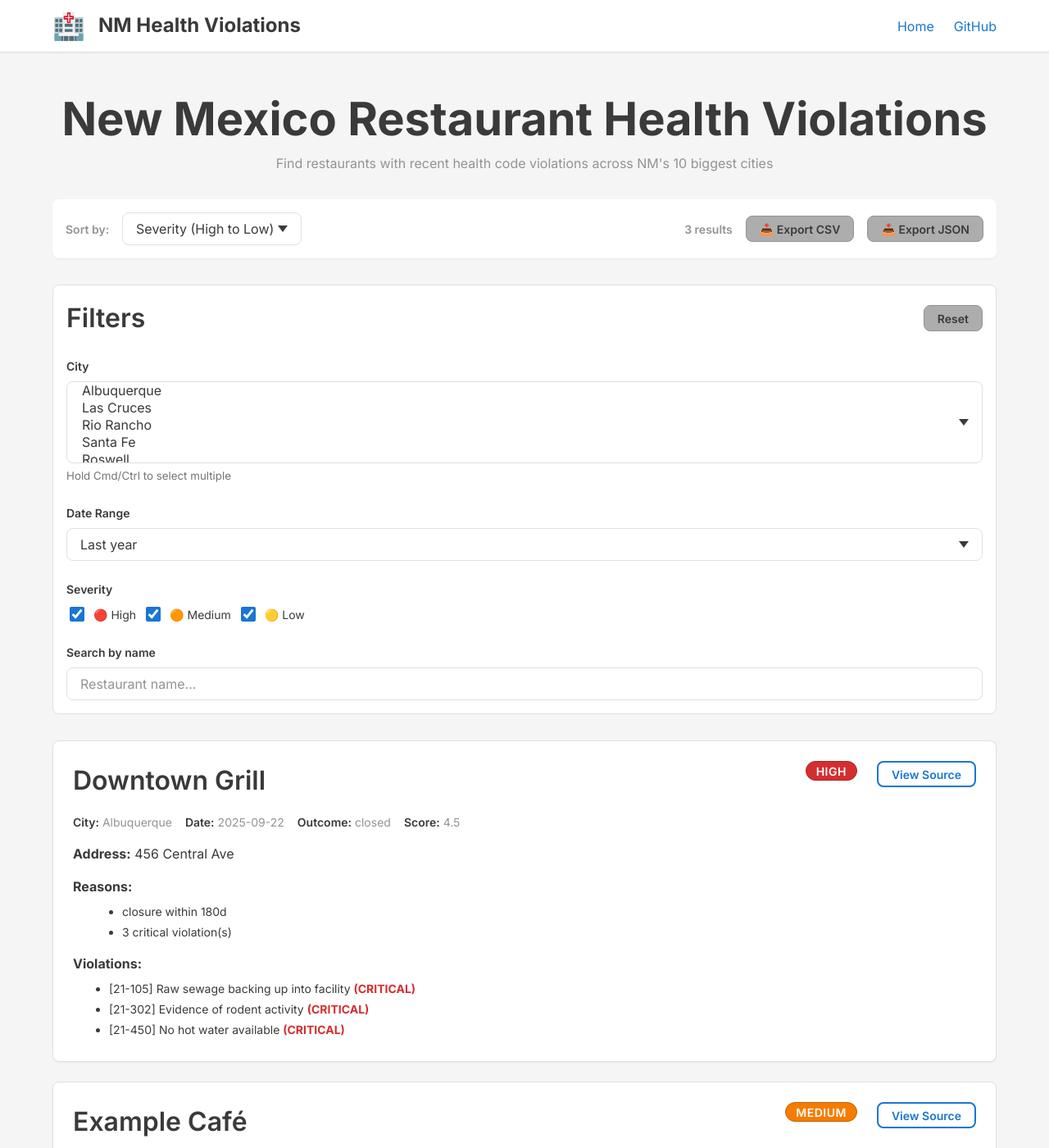
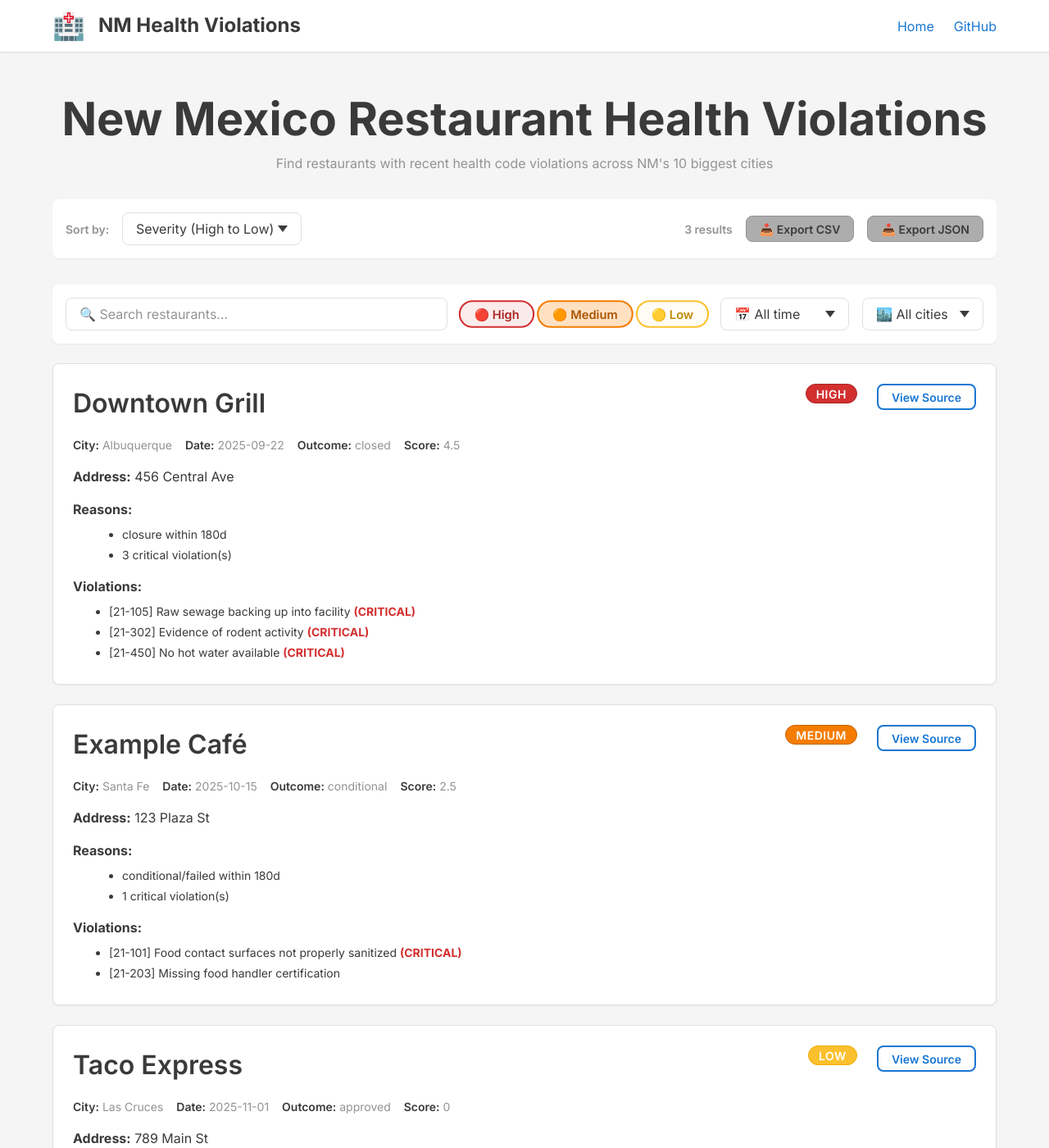
Before and after one commit to aindaco1/restaurant-locations, a Jekyll site: the page built from index.html, in a window 1280 px wide and 1400 px high. Shown: the whole window at 82% size. Built offline with Jekyll 4.4.1, drawn with Linux system fonts in a browser that asks for light colours.

Commit message:
Redesign filters with UX best practices: compact inline bar, visual pills, immediate feedback

```diff
--- a/_includes/filter-controls.html
+++ b/_includes/filter-controls.html
@@ -1,77 +1,87 @@
-<div class="filter-panel" x-data="filterControls()">
-  <div class="filter-panel__header">
-    <h3>Filters</h3>
-    <button
-      @click="resetFilters"
-      class="btn btn--small btn--secondary"
-      aria-label="Reset all filters">
-      Reset
-    </button>
-  </div>
+<!-- Compact inline filter bar -->
+<div class="filter-bar" x-data="filterControls()">
+  <div class="filter-bar__controls">
+    <!-- Search (primary action) -->
+    <div class="filter-bar__item filter-bar__item--search">
+      <input
+        type="text"
+        id="search-input"
+        class="input"
+        placeholder="🔍 Search restaurants..."
+        x-model="searchQuery"
+        @input="applyFilters"
+        aria-label="Search restaurants by name">
+    </div>
 
-  <!-- City Filter -->
-  <div class="filter-panel__group">
-    <label class="filter-panel__label">City</label>
-    <select
-      x-model="selectedCities"
-      @change="applyFilters"
-      class="select"
-      multiple
-      size="4"
-      style="height: auto; min-height: 100px;"
-      aria-label="Select cities">
-      <template x-for="city in cities" :key="city">
-        <option :value="city" x-text="city"></option>
-      </template>
-    </select>
-    <small style="display: block; margin-top: 4px; color: #757575;">Hold Cmd/Ctrl to select multiple</small>
-  </div>
+    <!-- Severity pills (visual, immediate) -->
+    <div class="filter-bar__item">
+      <div class="severity-pills">
+        <button
+          @click="toggleSeverity('high')"
+          :class="{ 'active': selectedSeverity.includes('high') }"
+          class="severity-pill severity-pill--high"
+          aria-label="Filter by high severity">
+          🔴 High
+        </button>
+        <button
+          @click="toggleSeverity('medium')"
+          :class="{ 'active': selectedSeverity.includes('medium') }"
+          class="severity-pill severity-pill--medium"
+          aria-label="Filter by medium severity">
+          🟠 Medium
+        </button>
+        <button
+          @click="toggleSeverity('low')"
+          :class="{ 'active': selectedSeverity.includes('low') }"
+          class="severity-pill severity-pill--low"
+          aria-label="Filter by low severity">
+          🟡 Low
+        </button>
+      </div>
+    </div>
 
-  <!-- Date Range Filter -->
-  <div class="filter-panel__group">
-    <label class="filter-panel__label">Date Range</label>
-    <select
-      x-model="dateRange"
-      @change="applyFilters"
-      class="select"
-      aria-label="Select date range">
-      <option value="30">Last 30 days</option>
-      <option value="90">Last 90 days</option>
-      <option value="180">Last 6 months</option>
-      <option value="365">Last year</option>
-      <option value="all">All time</option>
-    </select>
-  </div>
+    <!-- Date dropdown (compact) -->
+    <div class="filter-bar__item">
+      <select
+        x-model="dateRange"
+        @change="applyFilters"
+        class="select select--compact"
+        aria-label="Select date range">
+        <option value="all">📅 All time</option>
+        <option value="30">Last 30 days</option>
+        <option value="90">Last 90 days</option>
+        <option value="180">Last 6 months</option>
+        <option value="365">Last year</option>
+      </select>
+    </div>
 
-  <!-- Severity Filter -->
-  <div class="filter-panel__group">
-    <label class="filter-panel__label">Severity</label>
-    <div class="filter-panel__controls" style="display: flex; gap: 8px; flex-wrap: wrap;">
-      <label class="checkbox">
-        <input type="checkbox" value="high" x-model="selectedSeverity" @change="applyFilters">
-        <span class="checkbox__label">🔴 High</span>
-      </label>
-      <label class="checkbox">
-        <input type="checkbox" value="medium" x-model="selectedSeverity" @change="applyFilters">
-        <span class="checkbox__label">🟠 Medium</span>
-      </label>
-      <label class="checkbox">
-        <input type="checkbox" value="low" x-model="selectedSeverity" @change="applyFilters">
-        <span class="checkbox__label">🟡 Low</span>
-      </label>
+    <!-- City dropdown (compact) -->
+    <div class="filter-bar__item">
+      <select
+        x-model="cityFilter"
+        @change="handleCityFilter"
+        class="select select--compact"
+        aria-label="Filter by city">
+        <option value="">🏙️ All cities</option>
+        <template x-for="city in cities" :key="city">
+          <option :value="city" x-text="city"></option>
+        </template>
+      </select>
+    </div>
+
+    <!-- Active filters badge -->
+    <div class="filter-bar__item" x-show="activeFilterCount > 0">
+      <span class="filter-badge" x-text="`${activeFilterCount} active`"></span>
+    </div>
+
+    <!-- Reset button (only show when filters applied) -->
+    <div class="filter-bar__item" x-show="activeFilterCount > 0">
+      <button
+        @click="resetFilters"
+        class="btn btn--small btn--secondary"
+        aria-label="Reset all filters">
+        ✕ Clear
+      </button>
     </div>
   </div>
-
-  <!-- Search -->
-  <div class="filter-panel__group">
-    <label class="filter-panel__label" for="search-input">Search by name</label>
-    <input
-      type="text"
-      id="search-input"
-      class="input"
-      placeholder="Restaurant name..."
-      x-model="searchQuery"
-      @input="applyFilters"
-      aria-label="Search restaurants by name">
-  </div>
 </div>
--- a/assets/js/app.js
+++ b/assets/js/app.js
@@ -155,29 +155,54 @@ document.addEventListener('alpine:init', () => {
       'Carlsbad',
       'Alamogordo'
     ],
-    selectedCities: [],
-    dateRange: '365',
+    cityFilter: '', // Single city filter (empty = all)
+    dateRange: 'all',
     selectedSeverity: [],
     searchQuery: '',
 
     init() {
-      // Initialize with all cities selected
-      this.selectedCities = [...this.cities];
+      // Start with all severity levels selected
       this.selectedSeverity = ['high', 'medium', 'low'];
     },
 
+    get activeFilterCount() {
+      let count = 0;
+      if (this.cityFilter !== '') count++;
+      if (this.dateRange !== 'all') count++;
+      if (this.selectedSeverity.length < 3) count++;
+      if (this.searchQuery.trim() !== '') count++;
+      return count;
+    },
+
+    toggleSeverity(level) {
+      const index = this.selectedSeverity.indexOf(level);
+      if (index > -1) {
+        this.selectedSeverity.splice(index, 1);
+      } else {
+        this.selectedSeverity.push(level);
+      }
+      this.applyFilters();
+    },
+
+    handleCityFilter() {
+      this.applyFilters();
+    },
+
     resetFilters() {
-      this.selectedCities = [...this.cities];
-      this.dateRange = '365';
+      this.cityFilter = '';
+      this.dateRange = 'all';
       this.selectedSeverity = ['high', 'medium', 'low'];
       this.searchQuery = '';
       this.applyFilters();
     },
 
     applyFilters() {
+      // Build cities array based on filter
+      const cities = this.cityFilter === '' ? this.cities : [this.cityFilter];
+
       // Update the global store
       Alpine.store('violations').filterViolations({
-        cities: this.selectedCities,
+        cities: cities,
         dateRange: this.dateRange,
         severity: this.selectedSeverity,
         search: this.searchQuery
--- a/assets/partials/_components.scss
+++ b/assets/partials/_components.scss
@@ -168,45 +168,105 @@ a {
   }
 }
 
-// ===== Filter Panel =====
+// ===== Filter Bar (Compact Inline) =====
 
-.filter-panel {
-  @include panel-frame;
-  margin-bottom: $space--xl;
-
-  &__header {
-    display: flex;
-    align-items: center;
-    justify-content: space-between;
-    margin-bottom: $space--lg;
-
-    h3 {
-      @include heading-3;
-      margin: 0;
-    }
-  }
-
-  &__group {
-    margin-bottom: $space--lg;
-
-    &:last-child {
-      margin-bottom: 0;
-    }
-  }
-
-  &__label {
-    display: block;
-    margin-bottom: $space--sm;
-    font-size: $body-small--size;
-    font-weight: $weight--semibold;
-    color: $text--default;
-  }
+.filter-bar {
+  margin-bottom: $space--lg;
+  padding: $space--md;
+  background: $color--white;
+  border-radius: $radius--md;
+  box-shadow: $shadow--sm;
 
   &__controls {
     display: flex;
     flex-wrap: wrap;
-    gap: $space--sm;
+    gap: $space--md;
+    align-items: center;
   }
+
+  &__item {
+    &--search {
+      flex: 1;
+      min-width: 200px;
+
+      @include sm {
+        flex: 1 1 100%;
+      }
+    }
+  }
+}
+
+// ===== Severity Pills =====
+
+.severity-pills {
+  display: flex;
+  gap: $space--sm;
+}
+
+.severity-pill {
+  @include btn-reset;
+  display: inline-flex;
+  align-items: center;
+  justify-content: center;
+  height: $size--unit * 4;
+  padding: 0 $space--md;
+  background: $color--background;
+  border: 2px solid transparent;
+  border-radius: $radius--full;
+  font-size: $body-small--size;
+  font-weight: $weight--semibold;
+  transition: all $transition--fast;
+  opacity: 0.5;
+
+  &:hover {
+    opacity: 0.7;
+  }
+
+  &.active {
+    opacity: 1;
+    transform: scale(1.05);
+  }
+
+  &--high.active {
+    background: lighten($color--danger, 45%);
+    border-color: $color--danger;
+    color: darken($color--danger, 10%);
+  }
+
+  &--medium.active {
+    background: lighten($color--warning, 40%);
+    border-color: $color--warning;
+    color: darken($color--warning, 15%);
+  }
+
+  &--low.active {
+    background: lighten($color--caution, 40%);
+    border-color: $color--caution;
+    color: darken($color--caution, 20%);
+  }
+}
+
+// ===== Filter Badge =====
+
+.filter-badge {
+  display: inline-flex;
+  align-items: center;
+  height: $size--unit * 4;
+  padding: 0 $space--md;
+  background: $color--primary;
+  color: $text--inverse;
+  border-radius: $radius--full;
+  font-size: $body-small--size;
+  font-weight: $weight--semibold;
+}
+
+// ===== Select Compact =====
+
+.select--compact {
+  height: $size--unit * 4;
+  padding: 0 $space--lg 0 $space--md;
+  font-size: $body-small--size;
+  min-width: 140px;
 }
 
 // ===== Violation Cards =====
```
